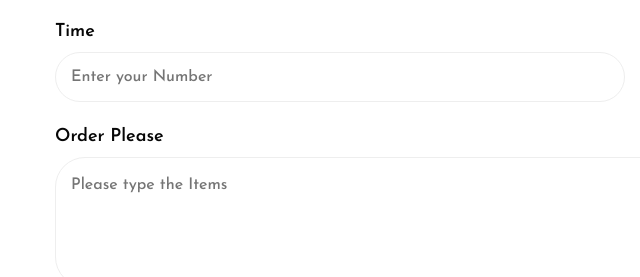
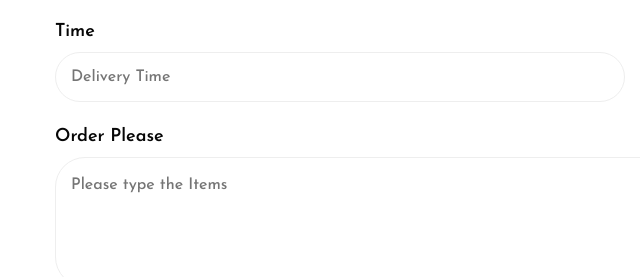
Before and after one commit to Akif-Rahman-Kc/Chips-n-Sips-, a plain HTML site: page contact.html in a window 1280 px wide. Shown: the part 527-804 px from the top of the page, 0-640 px from the left. Drawn offline with nearby package versions, Linux system fonts and the light colour scheme.

Commit message:
Update contact.html

```diff
--- a/contact.html
+++ b/contact.html
@@ -122,7 +122,7 @@ Author URL: http://w3layouts.com
                                 </div>
                                 <div class="col-sm-6 form-input">
                                     <label for="w3lSender">Time </label>
-                                    <input type="number" name="Customer Time" placeholder="Enter your Number" class="contact-input">
+                                    <input type="number" name="Customer Time" placeholder="Delivery Time" class="contact-input">
                                 </div>
                                 <div class="col-sm-6 form-input">
                                     <label for="w3lSender">Phone Number*</label>
```
